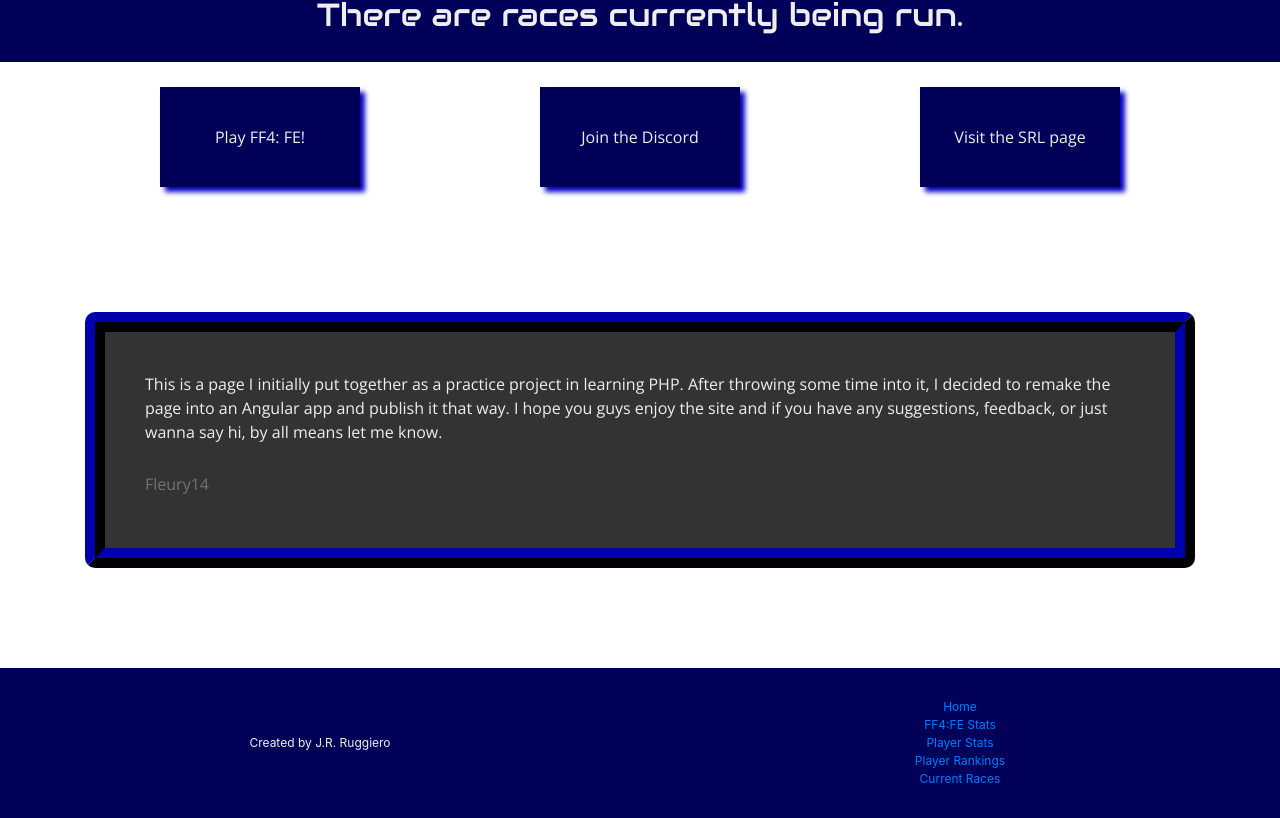
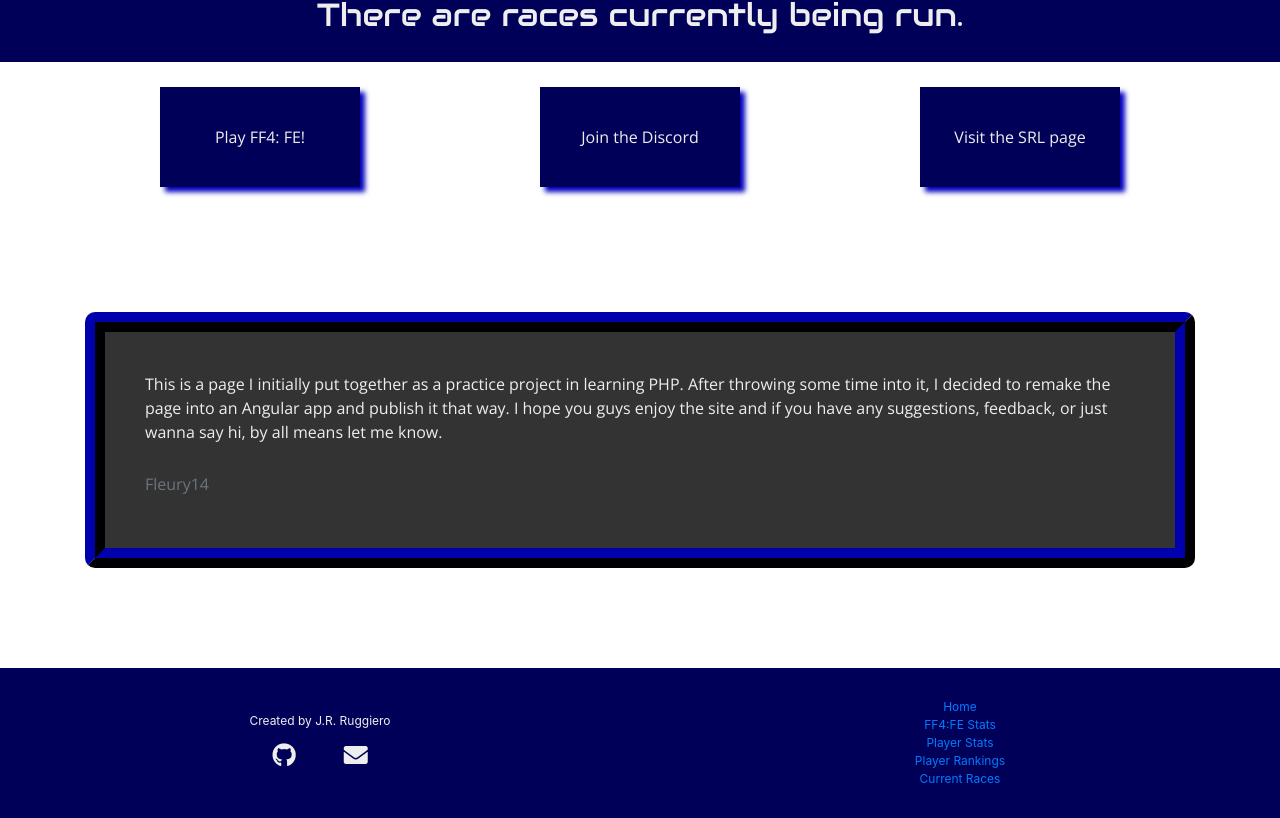
Before and after one commit to Fleury14/fe-stats-ng, an Angular app: page /main in a window 1280 px wide. Shown: the part 587-1405 px from the top of the page. Built offline with nearby package versions, Linux system fonts and the light colour scheme; no server answers; what @swimlane/ngx-charts would draw is missing.

Commit message:
imported FA, added GH/Email icons in footer

```diff
--- a/src/app/footer/footer.component.html
+++ b/src/app/footer/footer.component.html
@@ -1,8 +1,13 @@
 <footer>
   <div class="container-fluid">
     <div class="row h-100">
-      <div class="col-md-6 d-flex justify-content-center align-items-center h-100">
+      <div class="col-md-6 d-flex flex-column justify-content-center align-items-center h-100">
         <p>Created by J.R. Ruggiero</p>
+        <div class="d-flex icon-row mt-2">
+            <a href="https://github.com/fleury14" target="_blank"><i class="fab fa-github mr-5"></i></a>
+            <a href="mailto:fleury14@comcast.net" target="_blank"><i class="fas fa-envelope"></i></a>
+        </div>
+
       </div>
       <div class="col-md-6 d-flex flex-column align-items-center justify-content-center">
         <a *ngFor="let item of navList" routerLink="{{ item.url }}">{{ item.title }}</a>
--- a/src/app/footer/footer.component.scss
+++ b/src/app/footer/footer.component.scss
@@ -14,4 +14,18 @@ footer {
     }
   }
 
+  .icon-row {
+    font-size: 24px;
+
+    a {
+      color: #eee;
+      transition: 0.4s all;
+
+      &:hover {
+        color: lighten(#010059, 60);
+      }
+    }
+  }
+
+
   /* END FOOTER STYLES */
--- a/src/index.html
+++ b/src/index.html
@@ -7,6 +7,7 @@
 
   <meta name="viewport" content="width=device-width, initial-scale=1">
   <link rel="icon" type="image/x-icon" href="favicon.ico">
+  <link rel="stylesheet" href="https://use.fontawesome.com/releases/v5.3.1/css/all.css" integrity="sha384-mzrmE5qonljUremFsqc01SB46JvROS7bZs3IO2EmfFsd15uHvIt+Y8vEf7N7fWAU" crossorigin="anonymous">
 </head>
 <body>
   <fes-root></fes-root>
```
